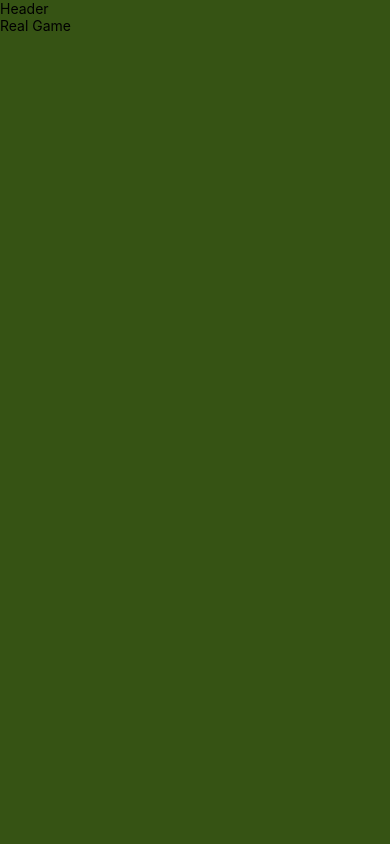
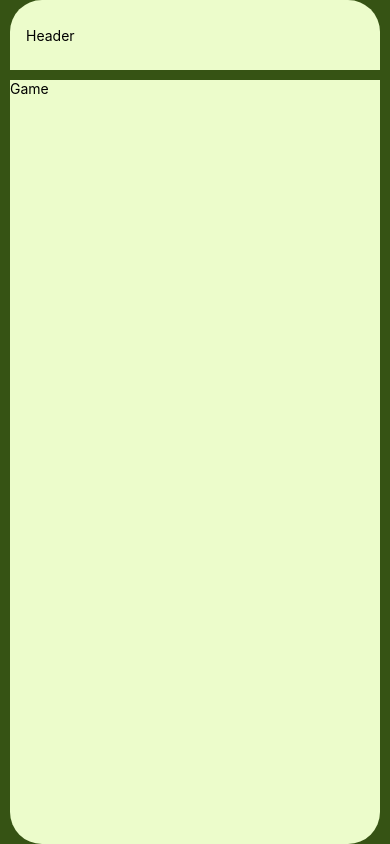
Before and after one commit to pedronun/snake-game, a React Native app: screen / in a window 390 px wide. Built offline with nearby package versions, Linux system fonts and the light colour scheme.

Commit message:
feat: refactor game component and header component styles

```diff
--- a/src/components/Game/Game.tsx
+++ b/src/components/Game/Game.tsx
@@ -1,24 +1,68 @@
-import { SafeAreaView, Text, View } from "react-native";
-import {
-  GestureEvent,
-  PanGestureHandler,
-  PanGestureHandlerEventPayload,
-} from "react-native-gesture-handler";
+import { useCallback, useState } from "react";
+import { SafeAreaView, StyleSheet, Text, View } from "react-native";
+import { PanGestureHandler } from "react-native-gesture-handler";
+
+import { Colors } from "../../global/color";
+import { Direction, GestureEventType } from "../../types/game";
 import Header from "../Header/Header";
 
 function Game() {
-  const handleGesture = (e: GestureEvent<PanGestureHandlerEventPayload>) => {
-    console.log("gesture", e.nativeEvent);
+  const [isGamePaused, setIsGamePaused] = useState<boolean>(false);
+  const [isGameOver, setIsGameOver] = useState<boolean>(false);
+  const [direction, setDirection] = useState<Direction>(Direction.Right);
+
+  const handleGesture = (e: GestureEventType) => {
+    const { translationX, translationY } = e.nativeEvent;
+
+    if (Math.abs(translationX) > Math.abs(translationY)) {
+      if (translationX > 0) {
+        setDirection(Direction.Right);
+      } else {
+        setDirection(Direction.Left);
+      }
+    } else {
+      if (translationY > 0) {
+        setDirection(Direction.Down);
+      } else {
+        setDirection(Direction.Up);
+      }
+    }
   };
 
+  const handlePauseGame = useCallback(() => {
+    setIsGamePaused((prev) => !prev);
+  }, []);
+
+  const handleReloadGame = useCallback(() => {
+    setIsGameOver(false);
+    setDirection(Direction.Right);
+    setIsGamePaused(false);
+  }, []);
+
   return (
-    <SafeAreaView>
+    <SafeAreaView style={styles.container}>
       <Header />
       <PanGestureHandler onGestureEvent={handleGesture}>
-        <Text>Real Game</Text>
+        <View style={styles.table}>
+          <Text>Game</Text>
+        </View>
       </PanGestureHandler>
     </SafeAreaView>
   );
 }
 
+const styles = StyleSheet.create({
+  container: {
+    flex: 1,
+    marginHorizontal: 10,
+    gap: 10,
+  },
+  table: {
+    flex: 1,
+    backgroundColor: Colors.background,
+    borderBottomLeftRadius: 32,
+    borderBottomRightRadius: 32,
+  },
+});
+
 export default Game;
--- a/src/components/Header/Header.tsx
+++ b/src/components/Header/Header.tsx
@@ -1,11 +1,25 @@
-import { Text, View } from "react-native";
+import { StyleSheet, Text, View } from "react-native";
+import { Colors } from "../../global/color";
 
 function Header() {
   return (
-    <View>
+    <View style={styles.container}>
       <Text>Header</Text>
     </View>
   );
 }
 
+const styles = StyleSheet.create({
+  container: {
+    flex: 0.05,
+    flexDirection: "row",
+    alignItems: "center",
+    justifyContent: "space-between",
+    padding: 16,
+    backgroundColor: Colors.background,
+    borderTopLeftRadius: 32,
+    borderTopRightRadius: 32,
+  },
+});
+
 export default Header;
```
Also changed, not shown: src/types/game.ts (renamed from src/types/game.d.ts).
